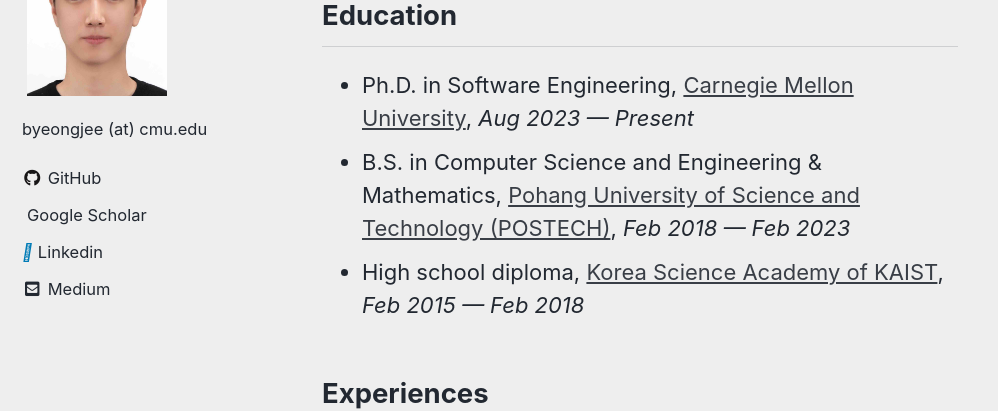
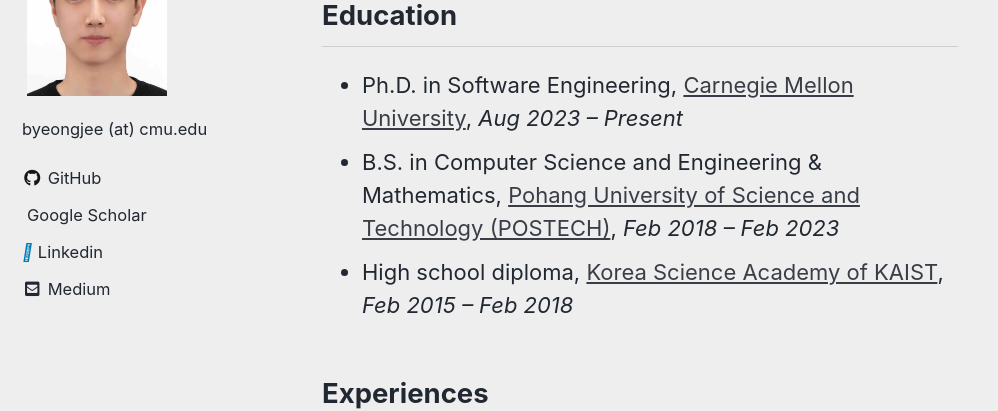
Before and after one commit to byeongjee/byeongjee.github.io, a Jekyll site: the page built from _pages/home.md, in a window 1280 px wide and 900 px high, scrolled down 412 px. Shown: the part 155-566 px from the top of the window, without its empty margins (0-998 px from the left). Built offline with Jekyll 4.4.1, drawn with Linux system fonts in a browser that asks for light colours; cached includes are drawn as plain includes; a style sheet for code colours, icons or effects is not loaded; some of the changed text lies outside the part shown.

Commit message:
Use en-dashes for date ranges

```diff
--- a/_pages/home.md
+++ b/_pages/home.md
@@ -22,11 +22,11 @@
 
 ## Education
 - Ph.D. in Software Engineering, [Carnegie Mellon University](https://www.cmu.edu/),
-*Aug 2023 — Present*
+*Aug 2023 -- Present*
 - B.S. in Computer Science and Engineering & Mathematics,
 [Pohang University of Science and Technology (POSTECH)](https://www.postech.ac.kr/eng/),
-*Feb 2018 — Feb 2023*
-- High school diploma, [Korea Science Academy of KAIST](https://ksa.hs.kr/Eng), *Feb 2015 — Feb 2018*
+*Feb 2018 -- Feb 2023*
+- High school diploma, [Korea Science Academy of KAIST](https://ksa.hs.kr/Eng), *Feb 2015 -- Feb 2018*
 
 
 ## Experiences
@@ -64,7 +64,7 @@
 - [An MLIR Dialect for WebAssembly (WAW'25)](https://www.youtube.com/watch?v=z2xmzf8f5Ac)
 
 ## Honors and Scholarships
-- ILJU Fellowship, ILJU Academy and Culture Foundation, *Aug 2023 — Jul 2028*
-- Program for Highly Dedicated Students, POSTECH, *Feb 2018 — Feb 2023*
+- ILJU Fellowship, ILJU Academy and Culture Foundation, *Aug 2023 -- Jul 2028*
+- Program for Highly Dedicated Students, POSTECH, *Feb 2018 -- Feb 2023*
 - Presidential Science Scholarship, Ministry of Education of Korea,
-*Feb 2018 — Feb 2023*
+*Feb 2018 -- Feb 2023*
```
